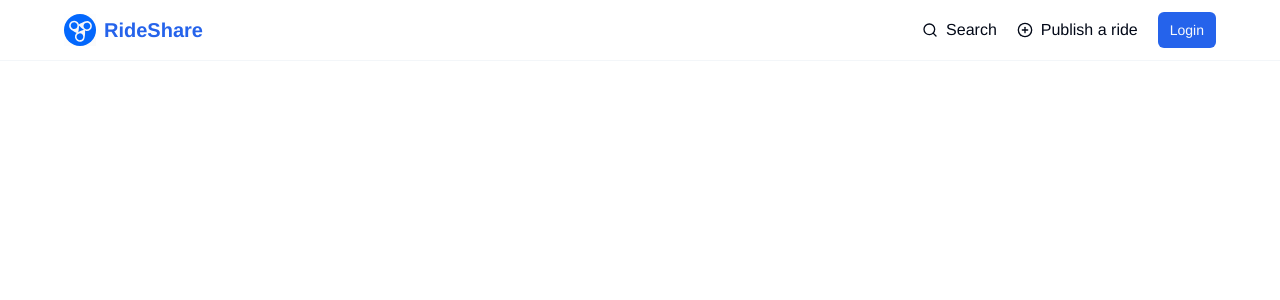
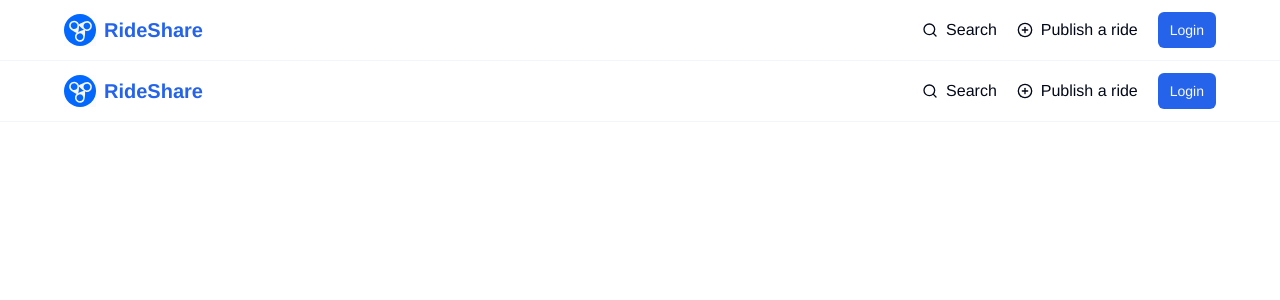
Before and after one commit to codinggita/ride_share, a React (Vite) app in the folder client/: page / in a window 1280 px wide. Shown: the top 300 px of the page. Built offline with nearby package versions, Linux system fonts and the light colour scheme.

Commit message:
added react-router

```diff
--- a/client/src/App.jsx
+++ b/client/src/App.jsx
@@ -1,11 +1,18 @@
+import { Route, Routes } from 'react-router-dom'
 import './App.css'
 import Home from './pages/Home'
+import Header from './components/Header'
+import RideSharing from './pages/RideSharing'
 
 function App() {
 
   return (
     <>
-     <Home />
+    <Header />
+    <Routes>
+      <Route path="/" element={<Home />} />
+      <Route path="/ride-sharing" element={<RideSharing />} />
+    </Routes>
     </>
   )
 }
```
